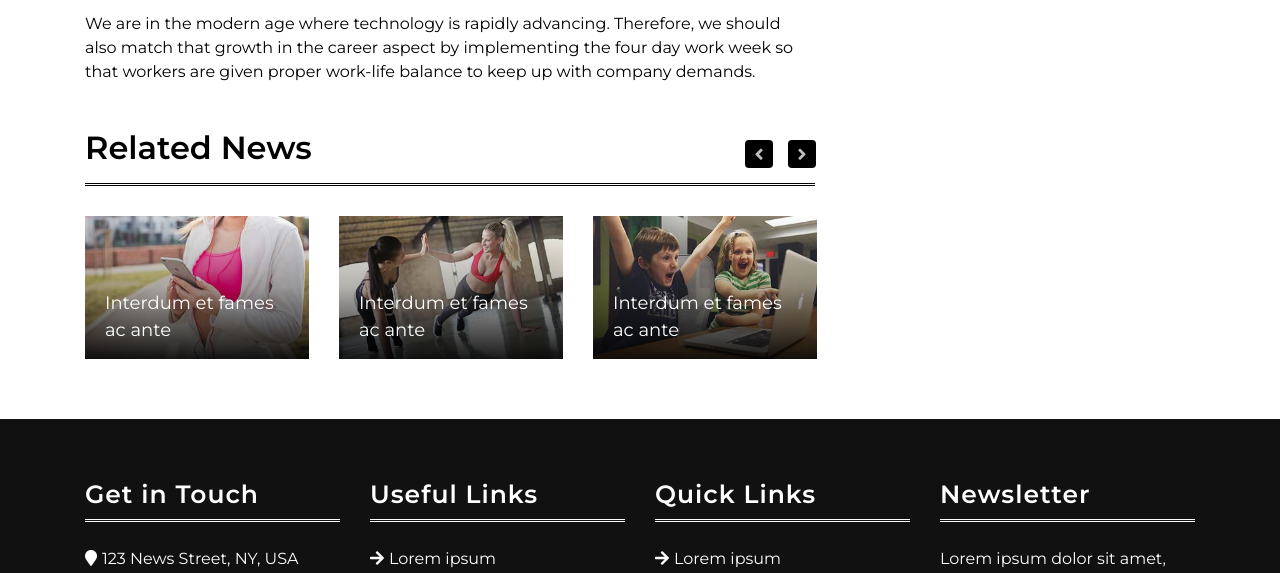
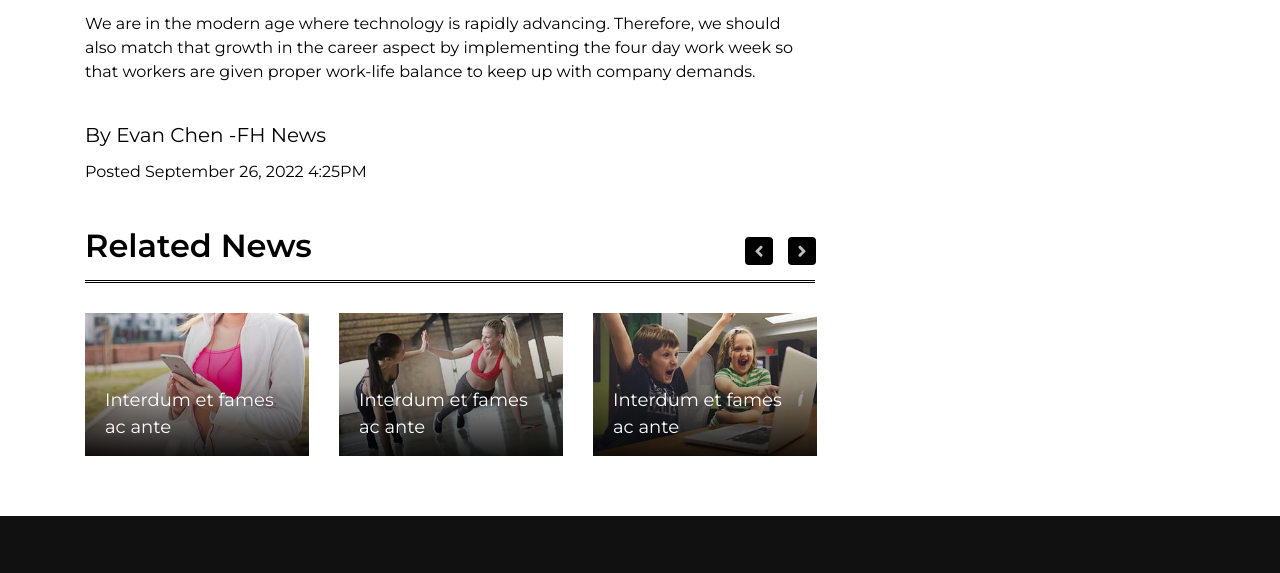
Before and after one commit to EvanCin/sampleNewsWeb, a plain HTML site: page index.html in a window 1280 px wide. Shown: the part 2488-3061 px from the top of the page. Drawn offline with nearby package versions, Linux system fonts and the light colour scheme; files that its build step writes are made by us from their sources; files whose address does not match are found by name.

Commit message:
added text

```diff
--- a/index.html
+++ b/index.html
@@ -2,7 +2,7 @@
 <html lang="en">
     <head>
         <meta charset="utf-8">
-        <title>Bootstrap News Template - Free HTML Templates</title>
+        <title>FH News</title>
         <meta content="width=device-width, initial-scale=1.0" name="viewport">
         <meta content="Bootstrap News Template - Free HTML Templates" name="keywords">
         <meta content="Bootstrap News Template - Free HTML Templates" name="description">
@@ -154,6 +154,9 @@
                                 <p>
                                     We are in the modern age where technology is rapidly advancing. Therefore, we should also match that growth in the career aspect by implementing the four day work week so that workers are given proper work-life balance to keep up with company demands.
                                 </p>
+                                <br>
+                                <h5>By Evan Chen -FH News</h5>
+                                <h6>Posted September 26, 2022 4:25PM</h6>
                             </div>
                         </div>
                         <div class="sn-related">
```
